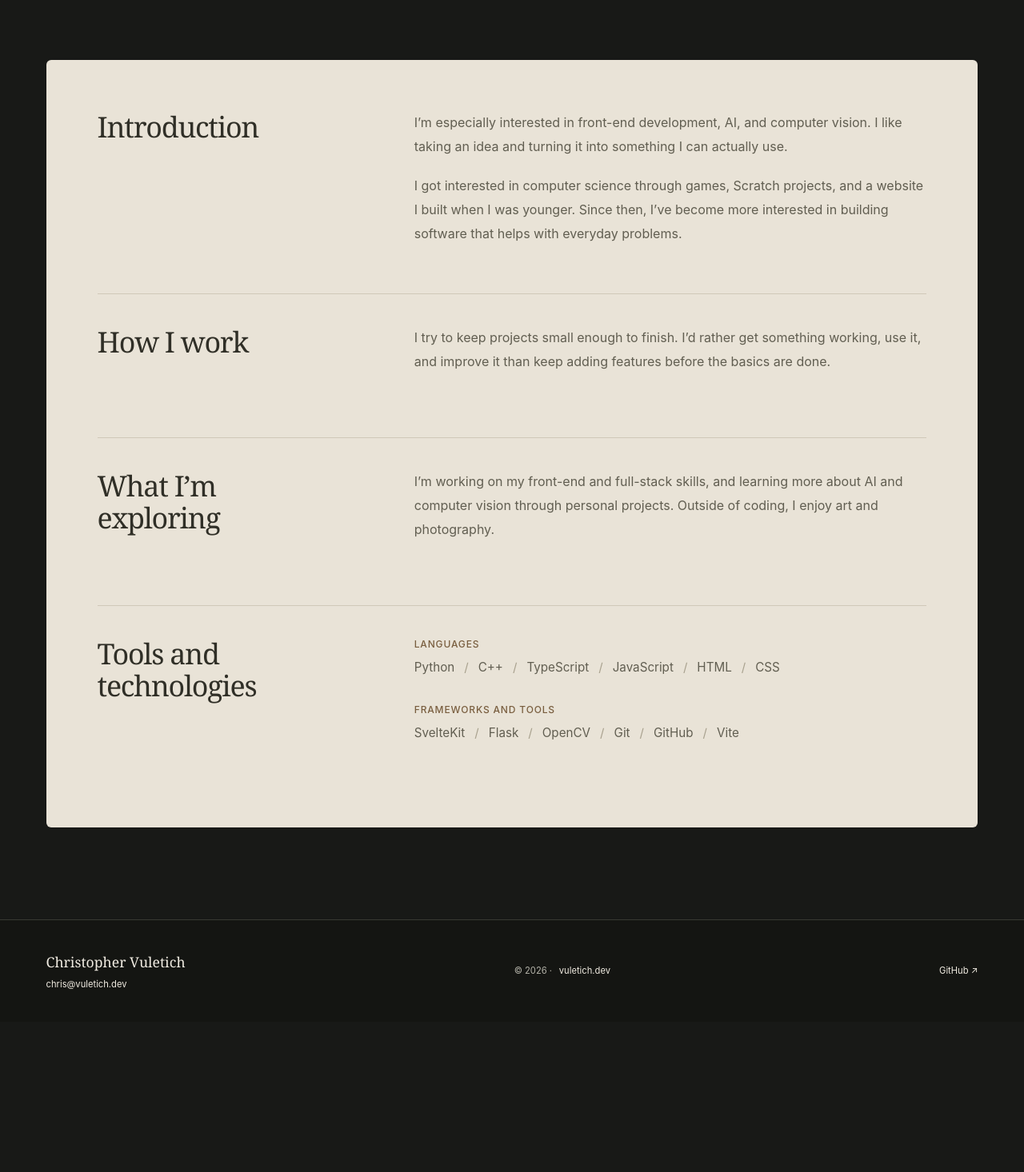
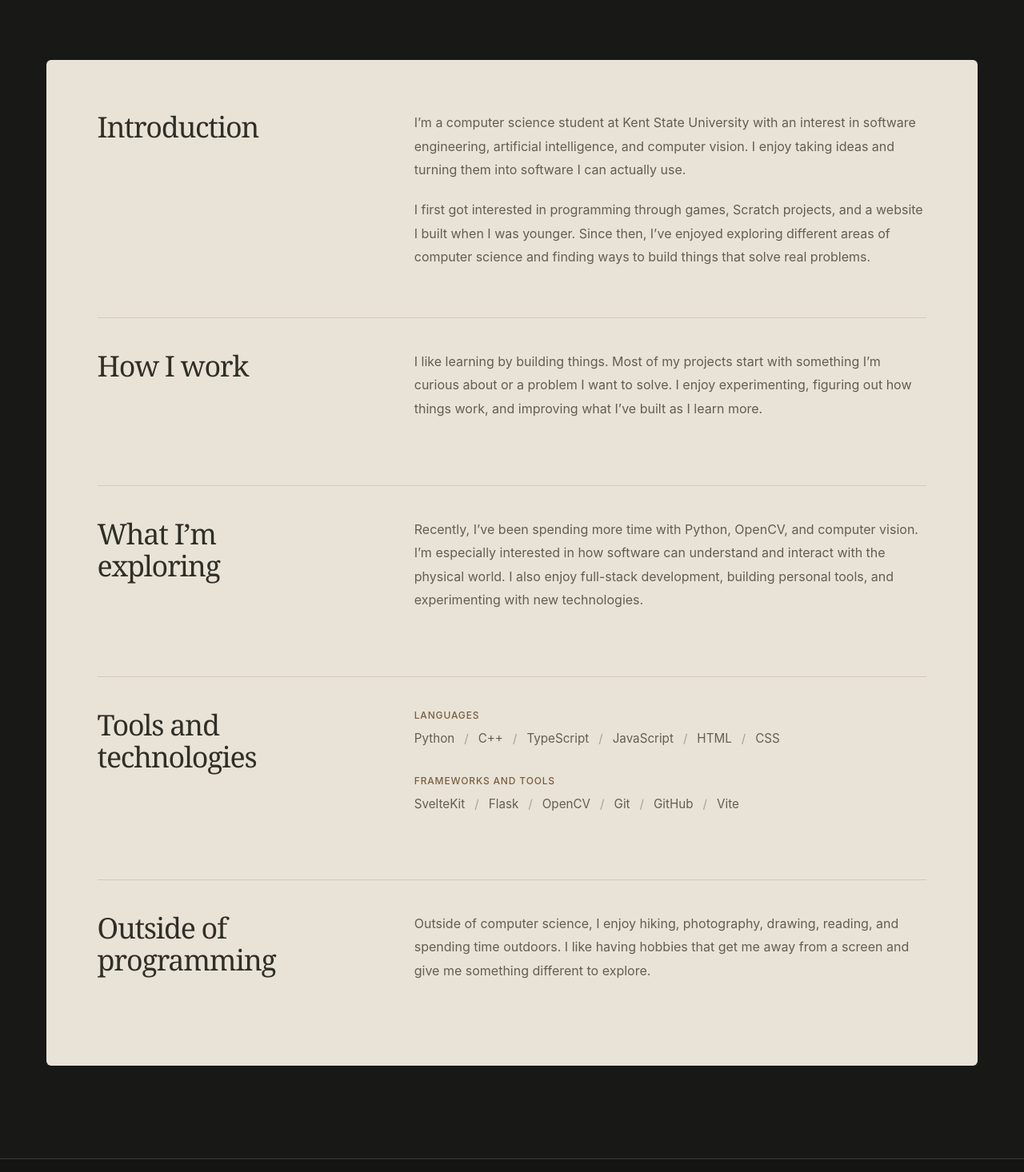
Before and after one commit to chrisvuletich/chrisvuletich.github.io, a SvelteKit app: page /about in a window 1280 px wide. Shown: the part 669-2135 px from the top of the page at 80% size. Before the commit the page ends 1947 px from the top, so only its background shows below. Built offline with nearby package versions, Linux system fonts and the light colour scheme.

Commit message:
Update About writing and add personal interests

```diff
--- a/src/routes/about/+page.svelte
+++ b/src/routes/about/+page.svelte
@@ -44,27 +44,31 @@
 			<section class="content-section">
 				<h2>Introduction</h2>
 				<p>
-					I’m especially interested in front-end development, AI, and computer vision. I like taking
-					an idea and turning it into something I can actually use.
+					I’m a computer science student at Kent State University with an interest in software
+					engineering, artificial intelligence, and computer vision. I enjoy taking ideas and
+					turning them into software I can actually use.
 				</p>
 				<p>
-					I got interested in computer science through games, Scratch projects, and a website I
-					built when I was younger. Since then, I’ve become more interested in building software
-					that helps with everyday problems.
+					I first got interested in programming through games, Scratch projects, and a website I
+					built when I was younger. Since then, I’ve enjoyed exploring different areas of computer
+					science and finding ways to build things that solve real problems.
 				</p>
 			</section>
 			<section class="content-section">
 				<h2>How I work</h2>
 				<p>
-					I try to keep projects small enough to finish. I’d rather get something working, use it,
-					and improve it than keep adding features before the basics are done.
+					I like learning by building things. Most of my projects start with something I’m curious
+					about or a problem I want to solve. I enjoy experimenting, figuring out how things work,
+					and improving what I’ve built as I learn more.
 				</p>
 			</section>
 			<section class="content-section">
 				<h2>What I’m exploring</h2>
 				<p>
-					I’m working on my front-end and full-stack skills, and learning more about AI and computer
-					vision through personal projects. Outside of coding, I enjoy art and photography.
+					Recently, I’ve been spending more time with Python, OpenCV, and computer vision. I’m
+					especially interested in how software can understand and interact with the physical world.
+					I also enjoy full-stack development, building personal tools, and experimenting with new
+					technologies.
 				</p>
 			</section>
 			<section class="content-section">
@@ -94,6 +98,14 @@
 					</div>
 				</div>
 			</section>
+			<section class="content-section">
+				<h2>Outside of programming</h2>
+				<p>
+					Outside of computer science, I enjoy hiking, photography, drawing, reading, and spending
+					time outdoors. I like having hobbies that get me away from a screen and give me something
+					different to explore.
+				</p>
+			</section>
 		</div>
 	</div>
 </main>
```
